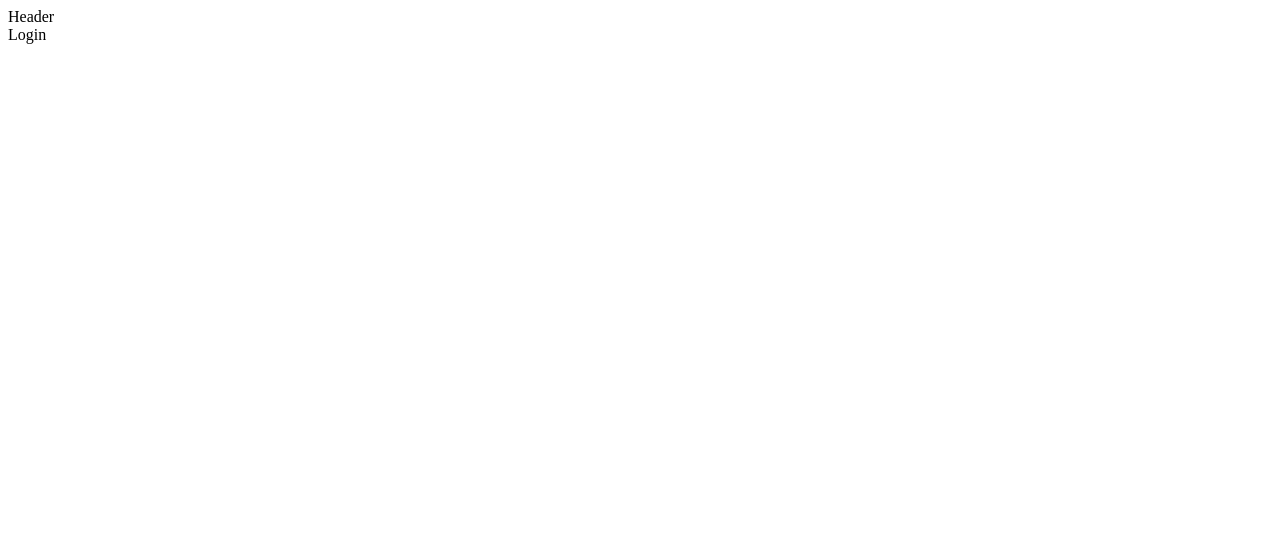
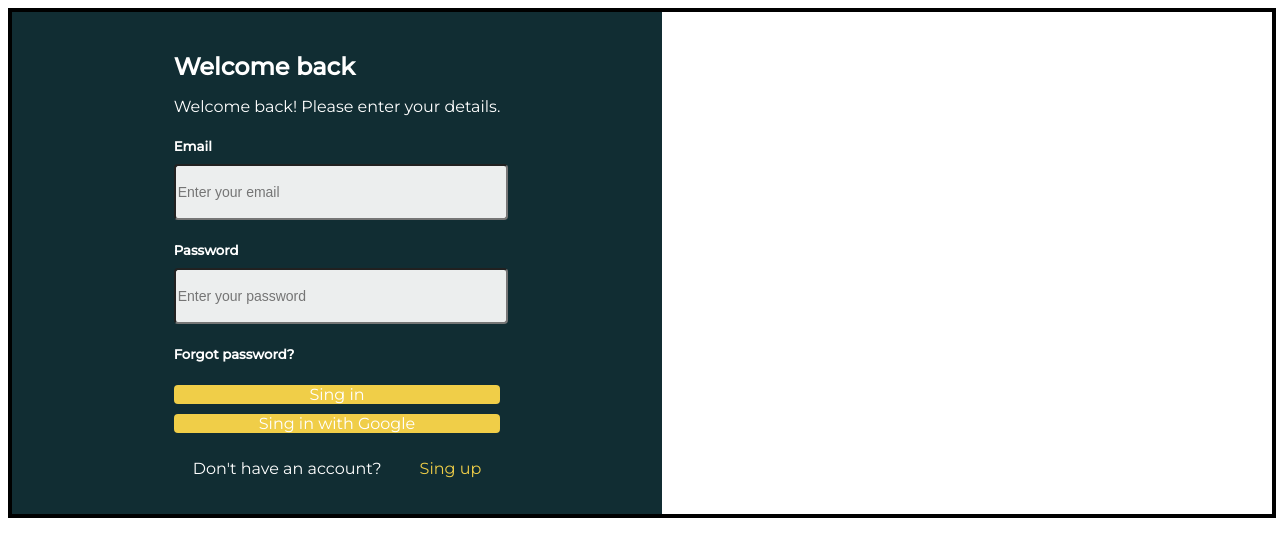
Before and after one commit to 3oysen/nutrition_tracker, a React (Create React App) app in the folder frontend/: page /login in a window 1280 px wide. Shown: the top 556 px of the page. Built offline with nearby package versions, Linux system fonts and the light colour scheme.

Commit message:
added style to Login.js

```diff
--- a/frontend/package.json
+++ b/frontend/package.json
@@ -6,6 +6,7 @@
     "@testing-library/jest-dom": "^5.16.5",
     "@testing-library/react": "^13.4.0",
     "@testing-library/user-event": "^13.5.0",
+    "node-sass": "^7.0.3",
     "react": "^18.2.0",
     "react-dom": "^18.2.0",
     "react-router-dom": "^6.5.0",
--- a/frontend/public/index.html
+++ b/frontend/public/index.html
@@ -24,7 +24,14 @@
       work correctly both with client-side routing and a non-root public URL.
       Learn how to configure a non-root public URL by running `npm run build`.
     -->
-    <title>React App</title>
+		<!-- Font -->
+		<link rel="preconnect" href="https://fonts.googleapis.com" />
+		<link rel="preconnect" href="https://fonts.gstatic.com" crossorigin />
+		<link
+			href="https://fonts.googleapis.com/css2?family=Montserrat:wght@200;400;500&display=swap"
+			rel="stylesheet"
+		/>
+		<title>Nutrition tracker</title>
 	</head>
 	<body>
 		<noscript>You need to enable JavaScript to run this app.</noscript>
--- /dev/null
+++ b/frontend/src/App.css
@@ -0,0 +1,5 @@
+body {
+  font: 100% "Montserrat", sans-seri;
+  background-color: #ffffff;
+}
+/*# sourceMappingURL=App.css.map */
--- a/frontend/src/App.js
+++ b/frontend/src/App.js
@@ -1,15 +1,16 @@
 import { BrowserRouter as Router, Routes, Route } from "react-router-dom";
-import Header from "./components/Header";
-import Login from "./pages/Login";
-import Register from "./pages/Register";
+import "./App.sass";
+import Home from "./pages/Home/Home";
+import Login from "./pages/Login/Login";
+import Register from "./pages/Register/Register";
 
 function App() {
 	return (
 		<>
 			<Router>
 				<div className="container">
-					<Header />
 					<Routes>
+						<Route path="/home" element={<Home />} />
 						<Route path="/login" element={<Login />} />
 						<Route path="/register" element={<Register />} />
 					</Routes>
--- /dev/null
+++ b/frontend/src/App.sass
@@ -0,0 +1,9 @@
+$font-stack: 'Montserrat', sans-seri
+$bgc-color: #ffffff
+$bgc-shadow-color: #ECEEEE
+$primary-color: #112D33
+$secondary-color: #F0CE48
+
+body
+    font: 100% $font-stack
+    background-color: $bgc-color
--- a/frontend/src/components/Header.js
+++ /dev/null
@@ -1,7 +0,0 @@
-import React from "react";
-
-function Header() {
-	return <div>Header</div>;
-}
-
-export default Header;
--- /dev/null
+++ b/frontend/src/pages/Home/Home.js
@@ -0,0 +1,7 @@
+import React from "react";
+
+function Home() {
+	return <div>Home</div>;
+}
+
+export default Home;
--- a/frontend/src/pages/Login.js
+++ /dev/null
@@ -1,7 +0,0 @@
-import React from "react";
-
-function Login() {
-	return <div>Login</div>;
-}
-
-export default Login;
--- /dev/null
+++ b/frontend/src/pages/Login/Login.js
@@ -0,0 +1,45 @@
+import React from "react";
+import "./Login.sass";
+
+function Login() {
+	return (
+		<>
+			<div className="container">
+				<div className="left-panel">
+					<div className="login-section">
+						<div className="login-header">
+							<h2>Welcome back</h2>
+							<p className="details-description">
+								Welcome back! Please enter your details.
+							</p>
+						</div>
+
+						<div className="input-section">
+							<h5>Email</h5>
+							<input type="email" placeholder="Enter your email" />
+							<h5>Password</h5>
+							<input type="password" placeholder="Enter your password" />
+						</div>
+
+						<div className="forgot-section">
+							<h5>Forgot password?</h5>
+						</div>
+
+						<div className="sing-button-section">
+							<div className="sing-btn">Sing in</div>
+							<div className="sing-btn">Sing in with Google</div>
+						</div>
+
+						<div className="unregistered-section">
+							<p>Don't have an account?</p>
+							<p className="sing-up-link">Sing up</p>
+						</div>
+					</div>
+				</div>
+				<div className="right-panel">right-panel</div>
+			</div>
+		</>
+	);
+}
+
+export default Login;
--- /dev/null
+++ b/frontend/src/pages/Login/Login.sass
@@ -0,0 +1,59 @@
+@import src/App
+
+.container
+    color: $bgc-color
+    display: flex
+    justify-content: center
+    border: 2px solid black
+    width: 100%
+    .left-panel
+        width: 50%
+        display: flex
+        justify-content: center
+        background-color: $primary-color
+        padding: 20px
+        .login-section
+            .login-header
+                h2
+                    margin-bottom: 10px
+                    .details-description
+                        color: $bgc-shadow-color
+                        font-size: 20px
+                        margin-top: 10px
+
+        .input-section
+            h5
+                margin-bottom: 10px
+            input
+                background-color: $bgc-shadow-color
+                display: block
+                height: 50px
+                width: 100%
+                border-radius: 4px
+                font-size: 14px
+            input:hover
+                background-color: $bgc-color
+                transition: 0.3s
+            input:focus
+                background-color: $bgc-color
+        .forgot-section
+        .sing-button-section
+            display: flex
+            flex-direction: column
+            align-items: center
+            max-width: 442px
+            .sing-btn
+                background-color: $secondary-color
+                border-radius: 4px
+                width: 100%
+                display: flex
+                justify-content: center
+                margin-bottom: 10px
+        .unregistered-section
+            display: flex
+            justify-content: space-around
+            .sing-up-link
+                color: $secondary-color
+
+    .right-panel
+        width: 50%
```
Also changed, not shown: frontend/src/pages/Register/Register.js (renamed from frontend/src/pages/Register.js), 2 other files (tests, documents, lock files or other folders). Lines whose indentation alone changed are shown as unchanged.
